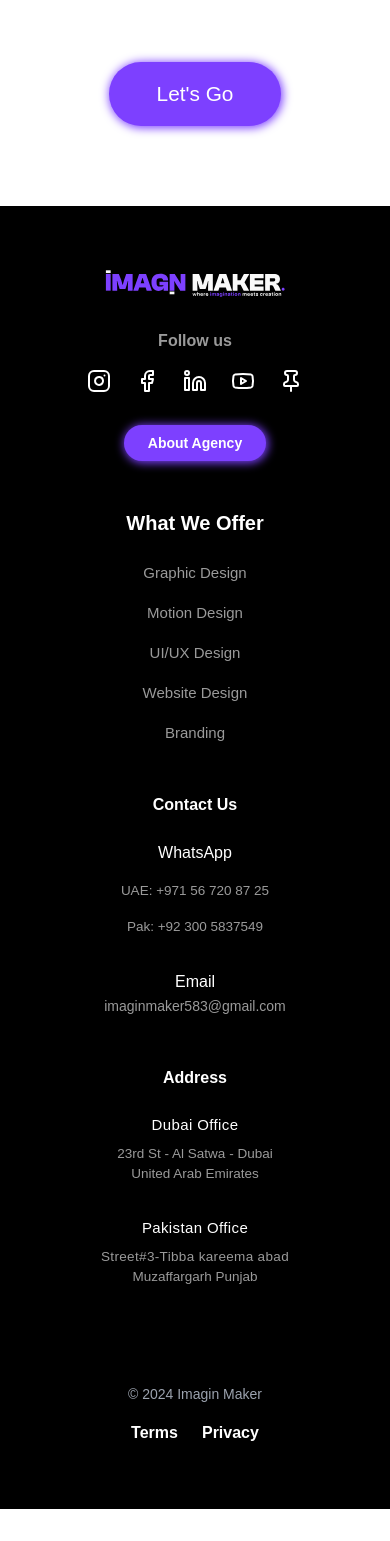
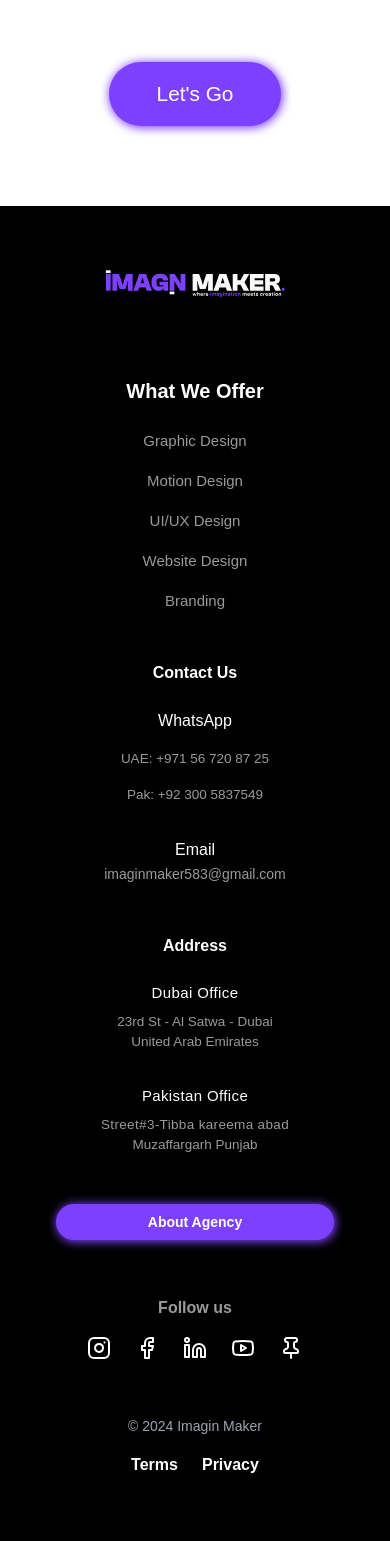
Before and after one commit to wasijatt/Imaginmaker.com, a Next.js app: page / in a window 390 px wide. Shown: the part 9362-10903 px from the top of the page. Before the commit the page ends 10871 px from the top, so only its background shows below. Built offline with nearby package versions, Linux system fonts and the light colour scheme; a web font is replaced by a local one.

Commit message:
case study page add footer changes

```diff
--- a/src/components/Footer.js
+++ b/src/components/Footer.js
@@ -42,7 +42,7 @@ const Footer = () => {
                             className="mx-auto lg:mx-0 mb-8"
                         />
 
-                        <div className="space-y-4 xl:space-y-4">
+                        <div className=" hidden space-y-4 xl:space-y-4">
                             <p className={`${satoshi.className} text-[#9A9A9A] font-bold`}>Follow us</p>
                             <div className="flex justify-center lg:justify-start gap-6 xl:gap-4">
                                 {[Instagram, Facebook, Linkedin, Youtube, Pinterest].map((Icon, index) => (
@@ -61,7 +61,7 @@ const Footer = () => {
 
                         <Link
                             href="/about"
-                            className={`${satoshi.className} inline-block bg-[#7D40FF] shadow-[1px_1px_10px_1px_rgba(125,64,255,55)] text-white px-6 py-2 rounded-full text-sm font-bold hover:bg-[#6930D9] transition-colors mb-10`}
+                            className={`${satoshi.className} hidden md:inline-block bg-[#7D40FF] shadow-[1px_1px_10px_1px_rgba(125,64,255,55)] text-white px-6 py-2 rounded-full text-sm font-bold hover:bg-[#6930D9] transition-colors mb-10`}
                         >
                             About Agency
                         </Link>
@@ -142,7 +142,30 @@ const Footer = () => {
                         </div>
                     </div>
                 </div>
-                <div className=" block mt-16 pt-8 xl:pt-8">
+                <Link
+                    href="/about"
+                    className={`${satoshi.className} md:hidden block bg-[#7D40FF] shadow-[1px_1px_10px_1px_rgba(125,64,255,55)] text-white px-4 mx-10 py-2 rounded-full text-sm font-bold hover:bg-[#6930D9] transition-colors mb-14 mt-12 text-center`}
+                >
+                    About Agency
+                </Link>
+                <div className="md:hidden block space-y-4 xl:space-y-4 mt-6">
+                            <p className={`${satoshi.className} text-[#9A9A9A] font-bold text-center`}>Follow us</p>
+                            <div className="flex justify-center lg:justify-start gap-6 xl:gap-4">
+                                {[Instagram, Facebook, Linkedin, Youtube, Pinterest].map((Icon, index) => (
+                                    <a
+                                        key={index}
+                                        href="#"
+                                        target="_blank"
+                                        rel="noopener noreferrer"
+                                        className="text-white hover:text-[#7D40FF] transition-colors"
+                                    >
+                                        <Icon className="w-6 h-6" />
+                                    </a>
+                                ))}
+                            </div>
+                        </div>
+
+                <div className=" block md:hidden mt-6 pt-8 xl:pt-8">
                     <div className="flex flex-col sm:flex-row justify-between items-center gap-4 ">
                         <p className="text-gray-400 text-[14px] relative">© 2024 Imagin Maker</p>
                         <div className={`${satoshi.className} flex gap-6 xl:gap-3 relative xl:right-[1rem]`}>
--- a/src/components/casestudy/CaseStudyHero.js
+++ b/src/components/casestudy/CaseStudyHero.js
@@ -20,7 +20,7 @@ export default function CaseStudyFirstSection() {
       </div>
 
       {/* Content Container */}
-      <div className="relative z-10 mx-auto max-w-7xl px-4 py-20 sm:px-6 lg:px-8">
+      <div className="relative z-10 mx-auto max-w-7xl px-8 py-20 sm:px-6 lg:px-8">
         <div className="flex flex-col ">
           <div className="max-w-2xl 2xl:mb-32 mb-10 relative md:top-[4rem]">
             {/* Heading with Purple Dot */}
--- a/src/components/casestudy/secondSection.js
+++ b/src/components/casestudy/secondSection.js
@@ -27,7 +27,7 @@ export default function FeaturedProjects() {
         </div>
 
         {/* Project Cards */}
-        <div className="space-y-20 md:space-y-32">
+        <div className="space-y-20 md:space-y-32 px-8">
           {/* QuickCrave Project */}
           <div className="grid gap-8 2xl:gap-32 lg:grid-cols-2 lg:gap-12">
             {/* Project Image */}
--- a/src/components/casestudy/thirdSection.js
+++ b/src/components/casestudy/thirdSection.js
@@ -18,7 +18,7 @@ const ContactSection = () => {
       </div>
 
       {/* Content Container */}
-      <div className="relative z-1o mx-auto max-w-7xl px-4 text-center mt-12 2xl:mt-24">
+      <div className="relative z-1o mx-auto max-w-7xl px-8 text-center mt-12 2xl:mt-24">
         {/* Top Section */}
         <div className="mb-20 space-y-6">
           <p className="text-gray-300">Need help with a project?</p>
--- a/src/pages/case-study.js
+++ b/src/pages/case-study.js
@@ -7,6 +7,7 @@ import CaseStudyFirstSection from '@/components/casestudy/CaseStudyHero';
 import Navbar from '@/components/Navbar';
 import FeaturedProjects from '@/components/casestudy/secondSection';
 import LetsTalkSection from '@/components/casestudy/thirdSection';
+import Footer from '@/components/Footer';
 
 
 export default function Home() {
@@ -18,6 +19,7 @@ export default function Home() {
         <CaseStudyFirstSection/>
         <FeaturedProjects/>
         <LetsTalkSection/>
+        <Footer/>
             </main>
   )
 }
```
